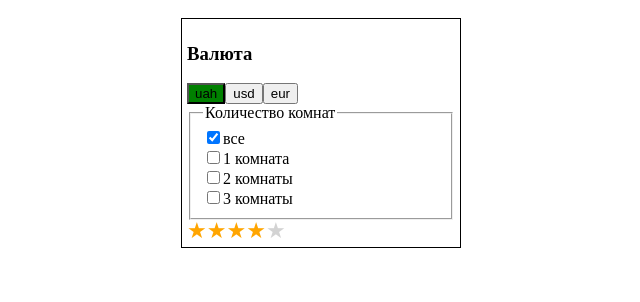
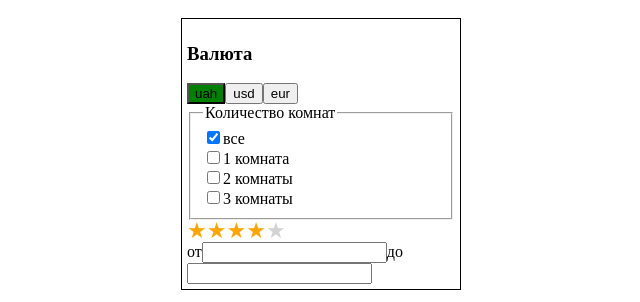
Before and after one commit to Frayz17/house-selling-app, a React (Create React App) app: page / in a window 1280 px wide. Shown: the top 302 px of the page, without its empty margins (69-709 px from the left). Built offline with nearby package versions, Linux system fonts and the light colour scheme; no server answers.

Commit message:
Working on Price Component

```diff
--- a/src/components/FiltersList.js
+++ b/src/components/FiltersList.js
@@ -1,7 +1,7 @@
 import React, { useState } from 'react'
 import CurrencyList from './filters/currencies/CurrencyList'
 import RoomsList from './filters/rooms/RoomsList'
-import PriceFilter from './filters/PriceFilter'
+import Price from './filters/price/Price'
 import Rating from './filters/rating/Rating'
 
 import styled from 'styled-components'
@@ -83,7 +83,10 @@ export default function HousesFilter () {
         onChange={handlerRatingChange}
       />
 
-      <PriceFilter />
+      <Price
+        start={price.start}
+        end={price.end}
+      />
 
     </Container>
   )
--- a/src/components/filters/PriceFilter.js
+++ /dev/null
@@ -1,7 +0,0 @@
-import React from 'react'
-
-export default function PriceFilter () {
-  return (
-    <div />
-  )
-}
--- /dev/null
+++ b/src/components/filters/price/Price.js
@@ -0,0 +1,24 @@
+import React from 'react'
+import PropTypes from 'prop-types'
+import styled from 'styled-components'
+
+export default function Price ({ start, end }) {
+  return (
+    <div>
+      <label>
+        от
+        <input type='number' />
+      </label>
+
+      <label>
+        до
+        <input type='number' />
+      </label>
+    </div>
+  )
+}
+
+Price.prototypes = {
+  start: PropTypes.number.isRequired,
+  end: PropTypes.number.isRequired
+}
--- a/src/components/filters/rating/Rating.js
+++ b/src/components/filters/rating/Rating.js
@@ -12,6 +12,7 @@ export default function Rating ({ min, max, onChange, value }) {
       {
         range(min, max).map(item => (
           <RatingItem
+            key={item}
             colored={value >= item}
             checked={value === item}
             value={item}
@@ -34,5 +35,7 @@ const RatingBox = styled.div`
   line-height: 1;
   display: inline-block;
 
-
+  &:hover .rating__item::before {
+    color: orange;
+  }
 `
--- a/src/components/filters/rating/RatingItem.js
+++ b/src/components/filters/rating/RatingItem.js
@@ -35,6 +35,10 @@ const ItemBox = styled.label`
     font-size: 22px;
     color: ${props => props.colored ? 'orange' : 'lightgray'};
   }
+
+  &:hover ~ ::before {
+    color: lightgray !important;
+  }
 `
 
 const Item = styled.input`
```
